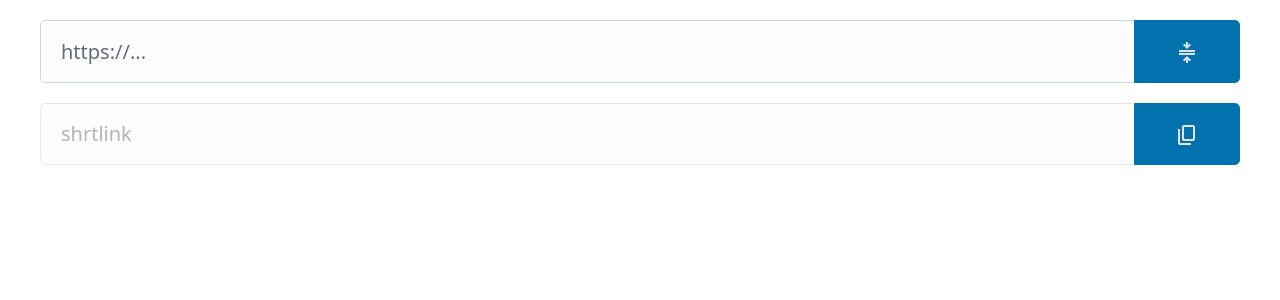
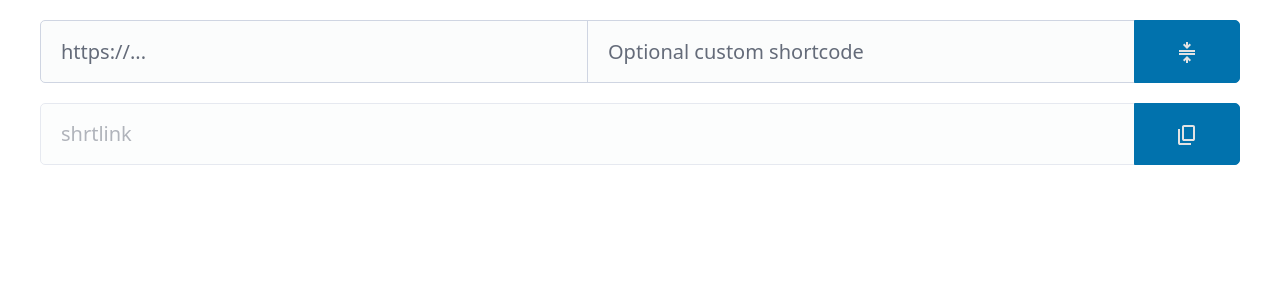
Before and after one commit to foxtrt-com/shrt, a Flask app: page / in a window 1280 px wide. Shown: the part 135-435 px from the top of the page. Run offline with Flask 3, Linux system fonts and the light colour scheme; some libraries are stand-ins or nearby versions.

Commit message:
Request a shortcode (#6)

```diff
--- a/app.py
+++ b/app.py
@@ -68,12 +68,25 @@ def get(shortcode = None):
 def post():
     """Post new URI data
     """
-    uri = request.get_json()["uri"]
+    json = request.get_json()
+    uri = json["uri"]
+    shortcode = json["shortcode"]
 
     # Return error if user does not pass a URI
     if uri is None:
         logging.info("uri parameter not passed.")
         return Response(str("uri parameter not passed."), status=400)
+
+    # If user defined shortcode exists, return error
+    if shortcode in links:
+        logging.info("shortlink parameter already in use.")
+        return Response(str("shortlink parameter already in use."), status=400)
+    elif shortcode is not None:
+        # Save the shortcode to the 'database'
+        logging.info("New shortcode saved.")
+        save_link(shortcode, uri)
+        # Return the constructed shortlink
+        return jsonify(request.root_url + shortcode)
 
     # If uri has already been shortlinked, return the constructed shortlink for it
     try:
--- a/templates/index.html
+++ b/templates/index.html
@@ -21,6 +21,7 @@
       <section id="form">
         <fieldset role="group">
             <input id="uri" name="uri" placeholder="https://...">
+            <input id="shortcode" name="shortcode" placeholder="Optional custom shortcode">
             <button onclick="shorten()" type="submit"><svg xmlns="http://www.w3.org/2000/svg" height="24px" viewBox="0 -960 960 960" width="24px" fill="#e3e3e3"><path d="M160-400v-80h640v80H160Zm0-120v-80h640v80H160ZM440-80v-128l-64 64-56-56 160-160 160 160-56 56-64-62v126h-80Zm40-560L320-800l56-56 64 64v-128h80v128l64-64 56 56-160 160Z"/></svg></button>
         </fieldset>
         <fieldset role="group">
@@ -44,6 +45,7 @@
     async function shorten()
     {
         var uri = document.getElementById("uri").value;
+        var shortcode = document.getElementById("shortcode").value;
 
         document.getElementById("shrtlink").value = "";
 
@@ -51,7 +53,13 @@
             var response_data
 
             document.getElementById("uri").setAttribute("aria-invalid", "false");
-            var response = await fetch(window.location.href, {method: 'POST', headers: {'Accept': 'application/json','Content-Type': 'application/json'}, body: `{"uri": "` + uri + `"}`})
+            document.getElementById("shortcode").setAttribute("aria-invalid", "false");
+
+            var response = await fetch(window.location.href,
+            {method: 'POST',
+            headers: {'Accept': 'application/json','Content-Type': 'application/json'},
+            body: `{"uri": "` + uri + `", "shortcode": "` + shortcode + `"}`})
+
             .then(response => response.json())
             .then(data => {
                 response_data = data
```
